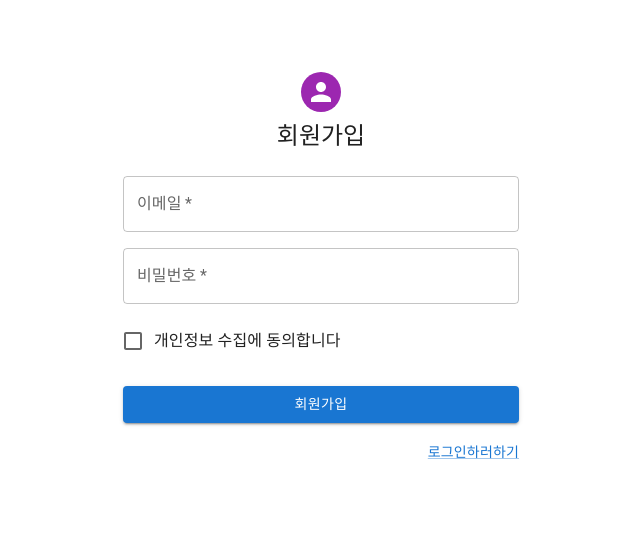
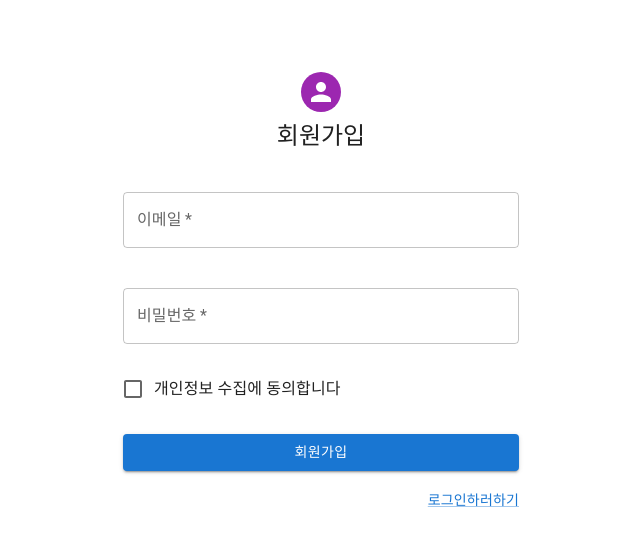
Before and after one commit to sirri1222/today_routine_planner, a Next.js app: page /signup in a window 1280 px wide. Shown: the top 546 px of the page, without its empty margins (319-959 px from the left). Built offline with nearby package versions, Linux system fonts and the light colour scheme.

Commit message:
Fix:공통컴포넌트 생성

```diff
--- a/src/component/SignupInput.tsx
+++ b/src/component/SignupInput.tsx
@@ -1,9 +1,7 @@
 "use client";
 import * as React from "react";
 import Avatar from "@mui/material/Avatar";
-import Button from "@mui/material/Button";
 import CssBaseline from "@mui/material/CssBaseline";
-import TextField from "@mui/material/TextField";
 import FormControlLabel from "@mui/material/FormControlLabel";
 import Checkbox from "@mui/material/Checkbox";
 import Link from "@mui/material/Link";
@@ -14,6 +12,9 @@ import Container from "@mui/material/Container";
 import { createTheme, ThemeProvider } from "@mui/material/styles";
 import { supabase } from "@/lib/supabase";
 import { useRouter } from "next/navigation";
+import InputButton from "./share/InputButton";
+import { loginInputDate } from "@/dummydata/dummydata";
+import TextFieldInput from "./share/TextFieldInput";
 
 const defaultTheme = createTheme();
 
@@ -33,11 +34,10 @@ const SignupInput = () => {
         password,
       });
       if (error) {
-
         alert("아이디와 비밀번호를 확인해주세요");
       } else {
         alert("회원가입에 성공하였습니다.");
-        router.push("/")
+        router.push("/");
       }
       console.log(data);
     } catch (error) {
@@ -69,25 +69,10 @@ const SignupInput = () => {
           >
             <Grid container spacing={2}>
               <Grid item xs={12}>
-                <TextField
-                  required
-                  fullWidth
-                  id="email"
-                  label="이메일"
-                  name="email"
-                  autoComplete="email"
-                />
+                <TextFieldInput inputdata={loginInputDate[0]} />
               </Grid>
               <Grid item xs={12}>
-                <TextField
-                  required
-                  fullWidth
-                  name="password"
-                  label="비밀번호"
-                  type="password"
-                  id="password"
-                  autoComplete="new-password"
-                />
+                <TextFieldInput inputdata={loginInputDate[1]} />
               </Grid>
               <Grid item xs={12}>
                 <FormControlLabel
@@ -98,14 +83,8 @@ const SignupInput = () => {
                 />
               </Grid>
             </Grid>
-            <Button
-              type="submit"
-              fullWidth
-              variant="contained"
-              sx={{ mt: 3, mb: 2 }}
-            >
-              회원가입
-            </Button>
+            <InputButton buttonName={"회원가입"} />
+
             <Grid container justifyContent="flex-end">
               <Grid item>
                 <Link href="/" variant="body2">
--- /dev/null
+++ b/src/component/share/InputButton.tsx
@@ -0,0 +1,12 @@
+import { Button } from "@mui/material";
+const InputButton = ({buttonName}: {buttonName: string}) => {
+  return (
+    <>
+      <Button type="submit" fullWidth variant="contained" sx={{ mt: 3, mb: 2 }}>
+        {buttonName}
+      </Button>
+    </>
+  );
+};
+
+export default InputButton;
--- /dev/null
+++ b/src/component/share/TextFieldInput.tsx
@@ -0,0 +1,29 @@
+import React from "react";
+import TextField from "@mui/material/TextField";
+interface loginInputDate {
+  id: string;
+  label: string;
+  name: string;
+  autoComplete: string;
+  type?:string
+  autoFocus: string;
+}
+
+const TextFieldInput = ({ inputdata }: {inputdata: loginInputDate}) => {
+  return (
+    <>
+      <TextField
+        margin="normal"
+        required
+        fullWidth
+        id={inputdata.id}
+        type={inputdata.type}
+        label={inputdata.label}
+        name={inputdata.name}
+        autoComplete={inputdata.autoComplete}
+      />
+    </>
+  );
+};
+
+export default TextFieldInput;
--- /dev/null
+++ b/src/dummydata/dummydata.ts
@@ -0,0 +1,39 @@
+interface titletype {
+  title: String;
+  subtitle: string;
+}
+export const titledata: titletype[] = [
+  { title: "오", subtitle: "늘의" },
+  { title: "루", subtitle: "틴" },
+  { title: "완", subtitle: "료" },
+];
+interface loginInputDatetype {
+  id: string;
+  label: string;
+  name: string;
+  autoComplete: string;
+  autoFocus: string;
+  type?: string;
+  buttonTitle?: string;
+}
+interface buttonDatatype {
+  buttonTitle?: string;
+}
+export const loginInputDate: loginInputDatetype[] = [
+  {
+    id: "email",
+    label: "이메일",
+    name: "email",
+    autoComplete: "email",
+    autoFocus: "autoFocus",
+  },
+  {
+    id: "password",
+    label: "비밀번호",
+    name: "password",
+    autoComplete: "current-password",
+    autoFocus: "autoFocus",
+    type: "password",
+  },
+];
+export const buttonTitle = { loginbtn: "로그인", signupbtn: "회원가입" };
```
Also changed, not shown: src/component/Login.tsx (+16 -35 lines).
